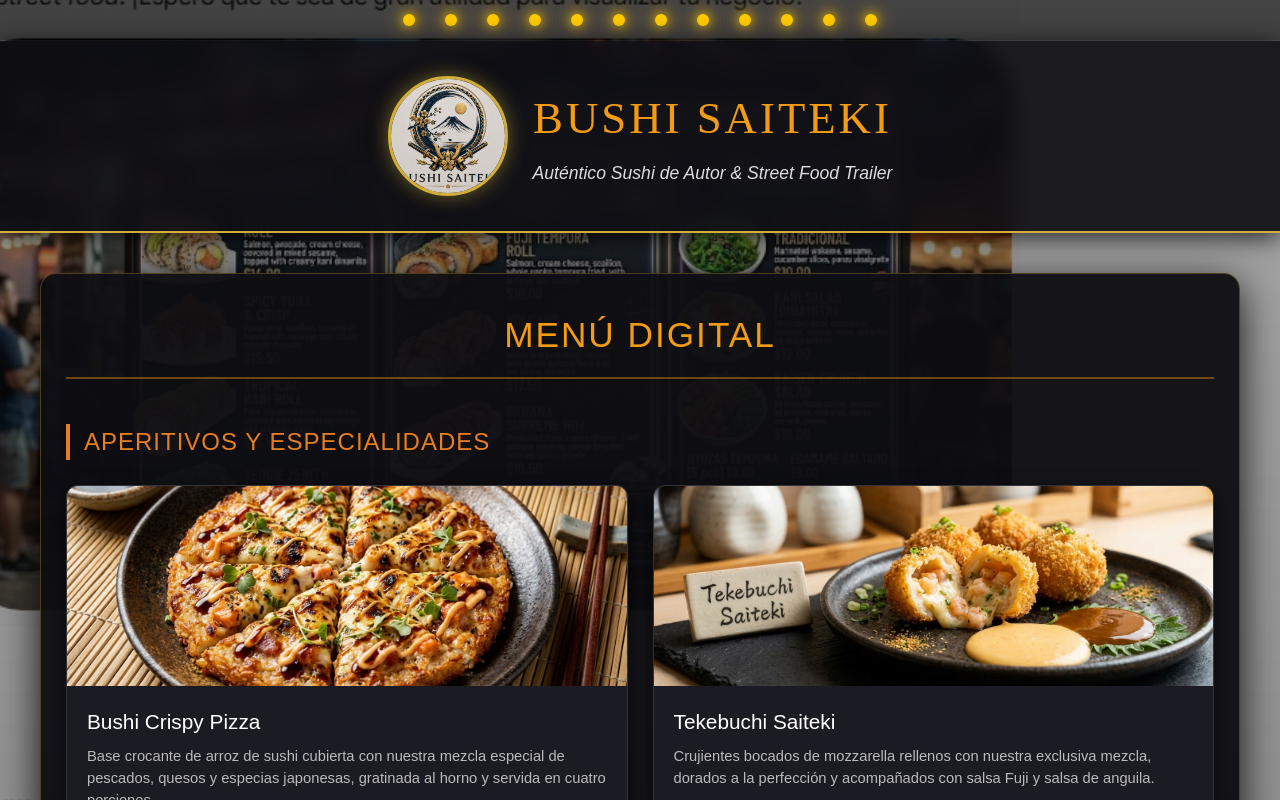
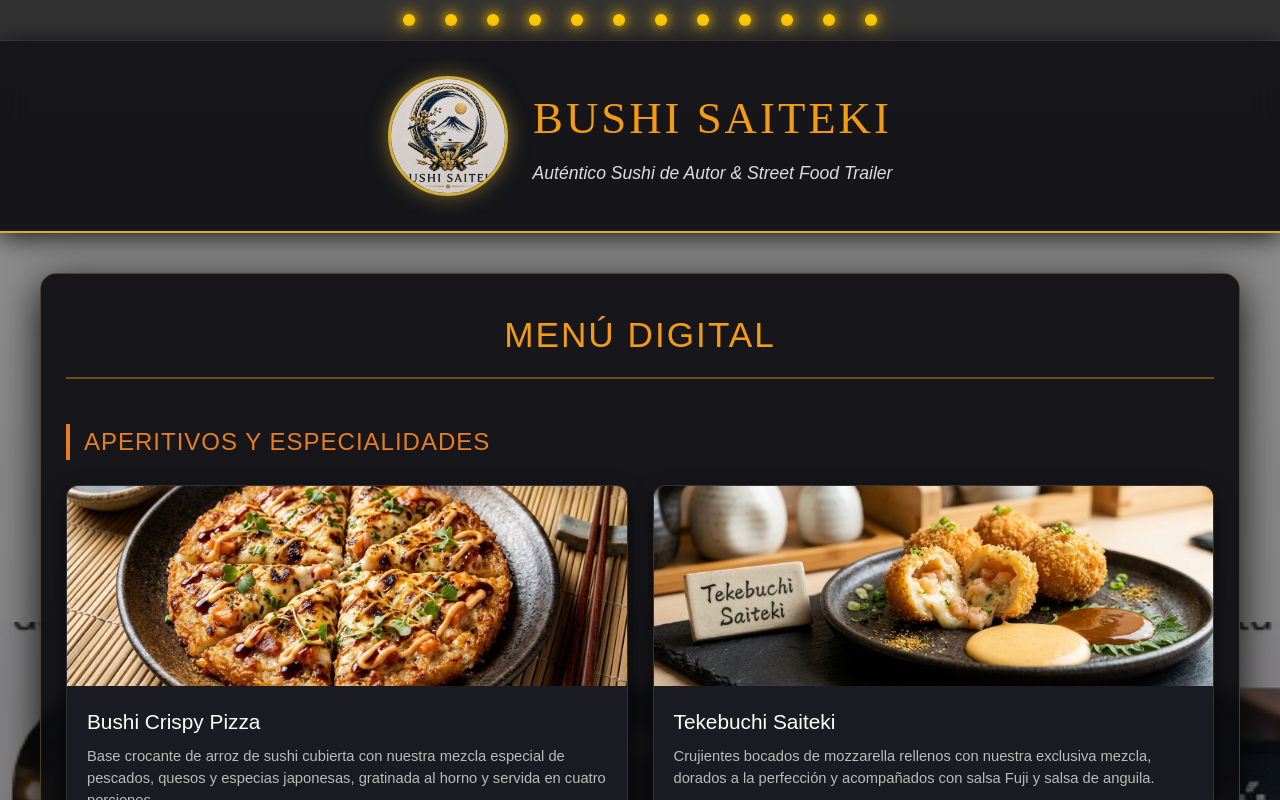
Before and after one commit to ronmysalimeyitsu-debug/pagina-web-BUSHI-SAITEKI-SUCHI, a Next.js app in the folder frontend/: page / in a window 1280 px wide. Shown: the top 800 px of the page. Built offline with nearby package versions, Linux system fonts and the light colour scheme.

Commit message:
Recortar pizarra central mediante zoom CSS

```diff
--- a/frontend/src/app/page.jsx
+++ b/frontend/src/app/page.jsx
@@ -74,22 +74,24 @@ export default function Home() {
 
   return (
     <main style={{
-      backgroundImage: "linear-gradient(rgba(10, 10, 12, 0.35), rgba(10, 10, 12, 0.45)), url('/images/fondo-bushi.jpg')",
-      backgroundSize: 'cover',
-      backgroundPosition: 'center center',
+      backgroundImage: "linear-gradient(rgba(10, 10, 12, 0.45), rgba(10, 10, 12, 0.65)), url('/images/fondo-bushi.jpg')",
+      /* Zoom a la imagen para sacar la pizarra del encuadre y mostrar solo el tráiler y la gente */
+      backgroundSize: '190% auto',
+      backgroundPosition: '4% center',
       backgroundRepeat: 'no-repeat',
       backgroundAttachment: 'fixed',
-      width: '100%',
+      width: '100vw',
       minHeight: '100vh',
       margin: 0,
       padding: '0 0 60px 0',
       boxSizing: 'border-box',
       color: '#f5f5f5',
-      fontFamily: 'sans-serif'
+      fontFamily: 'sans-serif',
+      overflowX: 'hidden'
     }}>
 
-      {/* Guirnalda de luces vintage a ancho completo */}
-      <div style={{ backgroundColor: 'rgba(0, 0, 0, 0.6)', padding: '14px 0', borderBottom: '1px solid rgba(255, 255, 255, 0.1)', textAlign: 'center', width: '100%' }}>
+      {/* Guirnalda de luces vintage */}
+      <div style={{ backgroundColor: 'rgba(0, 0, 0, 0.65)', padding: '14px 0', borderBottom: '1px solid rgba(255, 255, 255, 0.1)', textAlign: 'center', width: '100%' }}>
         <div style={{ display: 'flex', justifyContent: 'center', gap: '30px', flexWrap: 'wrap' }}>
           {[...Array(12)].map((_, i) => (
             <div key={i} style={{
@@ -105,7 +107,7 @@ export default function Home() {
 
       {/* Header Principal con Logo */}
       <header style={{
-        backgroundColor: 'rgba(15, 15, 20, 0.92)',
+        backgroundColor: 'rgba(15, 15, 20, 0.94)',
         backdropFilter: 'blur(10px)',
         color: 'white',
         padding: '35px 20px',
@@ -146,7 +148,8 @@ export default function Home() {
         maxWidth: '1200px',
         margin: '40px auto',
         padding: '35px 25px',
-        backgroundColor: 'rgba(14, 14, 18, 0.95)',
+        backgroundColor: 'rgba(14, 14, 18, 0.92)',
+        backdropFilter: 'blur(8px)',
         borderRadius: '16px',
         boxShadow: '0 10px 40px rgba(0, 0, 0, 0.9)',
         border: '1px solid rgba(212, 175, 55, 0.3)',
```
